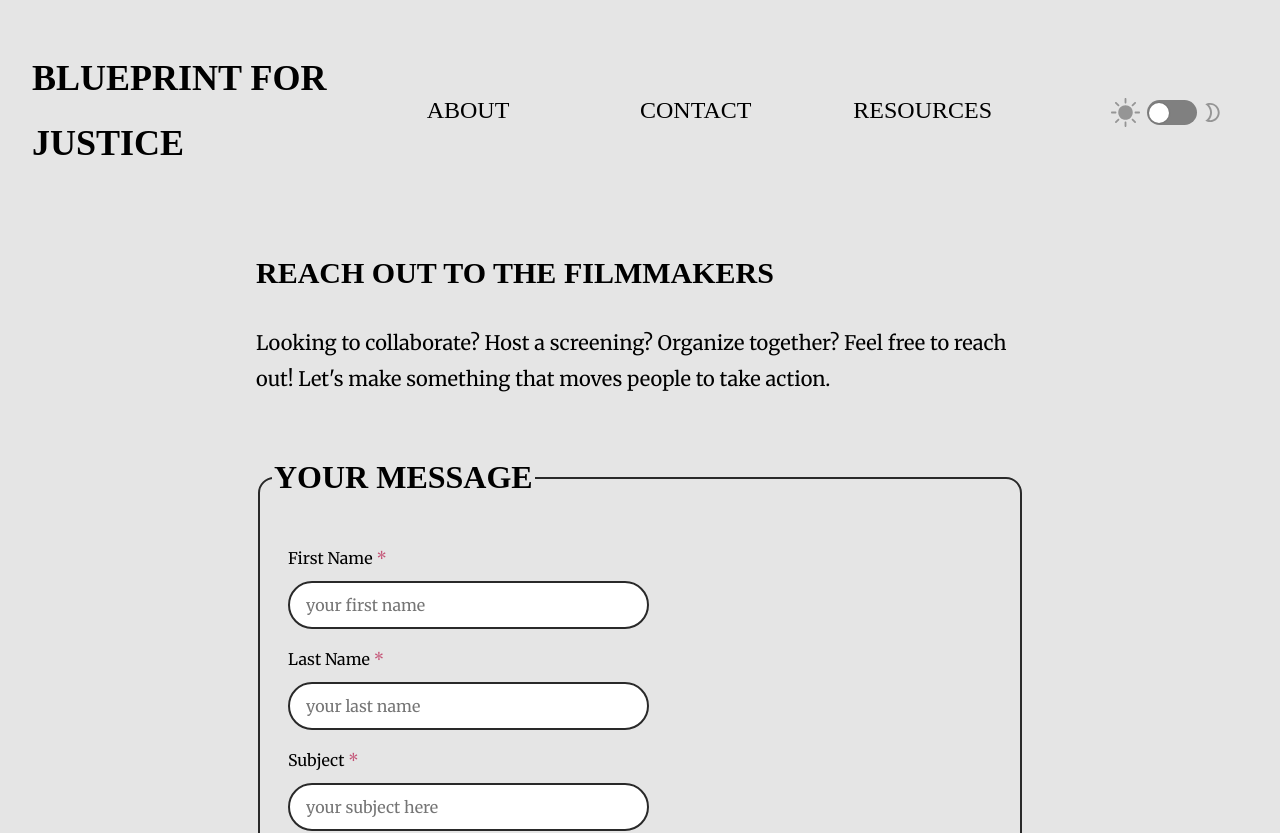
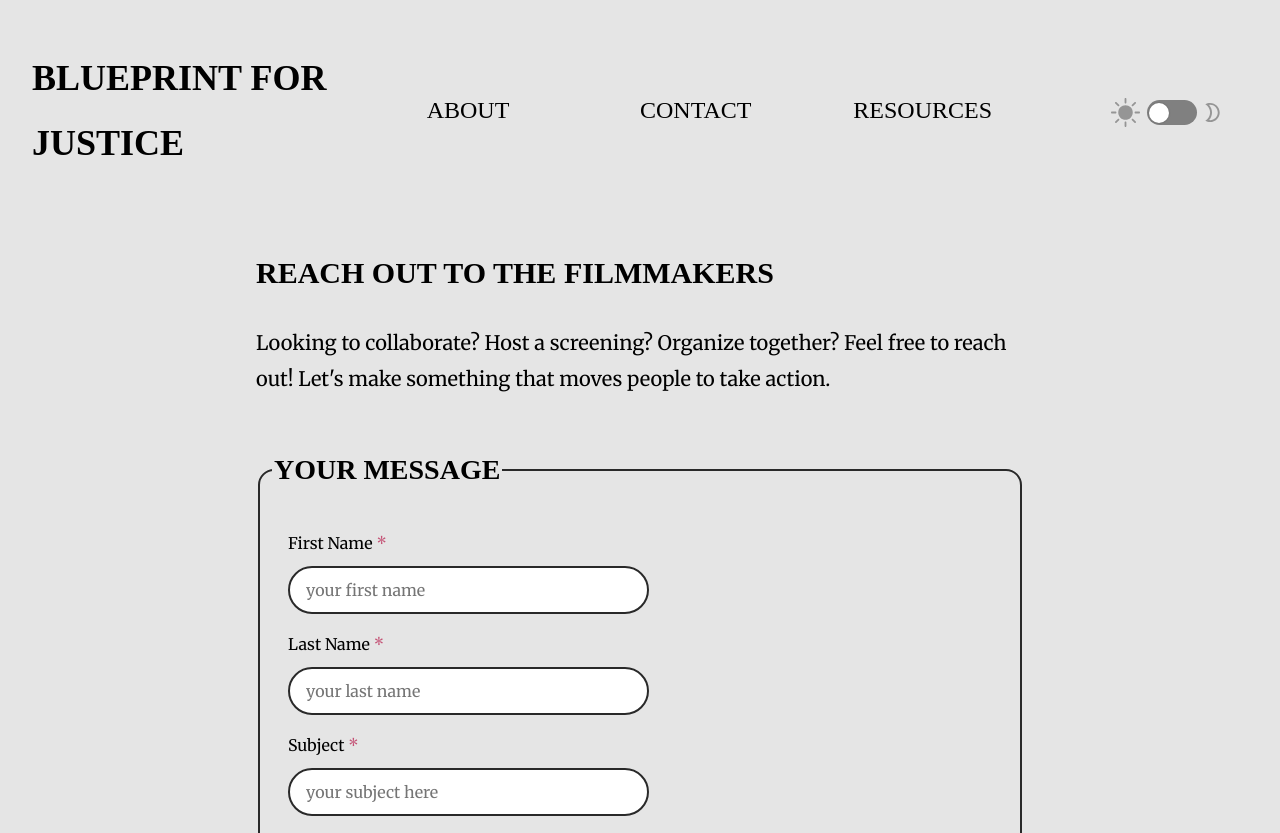
Before and after one commit to anishsinha-io/blueprintforjustice-final, a React (Create React App) app in the folder client/: page /contact in a window 1280 px wide. Shown: the top 833 px of the page. Built offline with nearby package versions, Linux system fonts and the light colour scheme; a web font is replaced by a local one.

Commit message:
fixed contact page heading

```diff
--- a/client/src/scss/components/_contact.scss
+++ b/client/src/scss/components/_contact.scss
@@ -101,6 +101,6 @@
 
 .contact-heading-legend {
   font-family: "korolev";
-  font-size: 2rem;
+  font-size: 1.75rem;
   text-transform: uppercase;
 }
```
Also changed, not shown: 6 other files (tests, documents, lock files or other folders).
